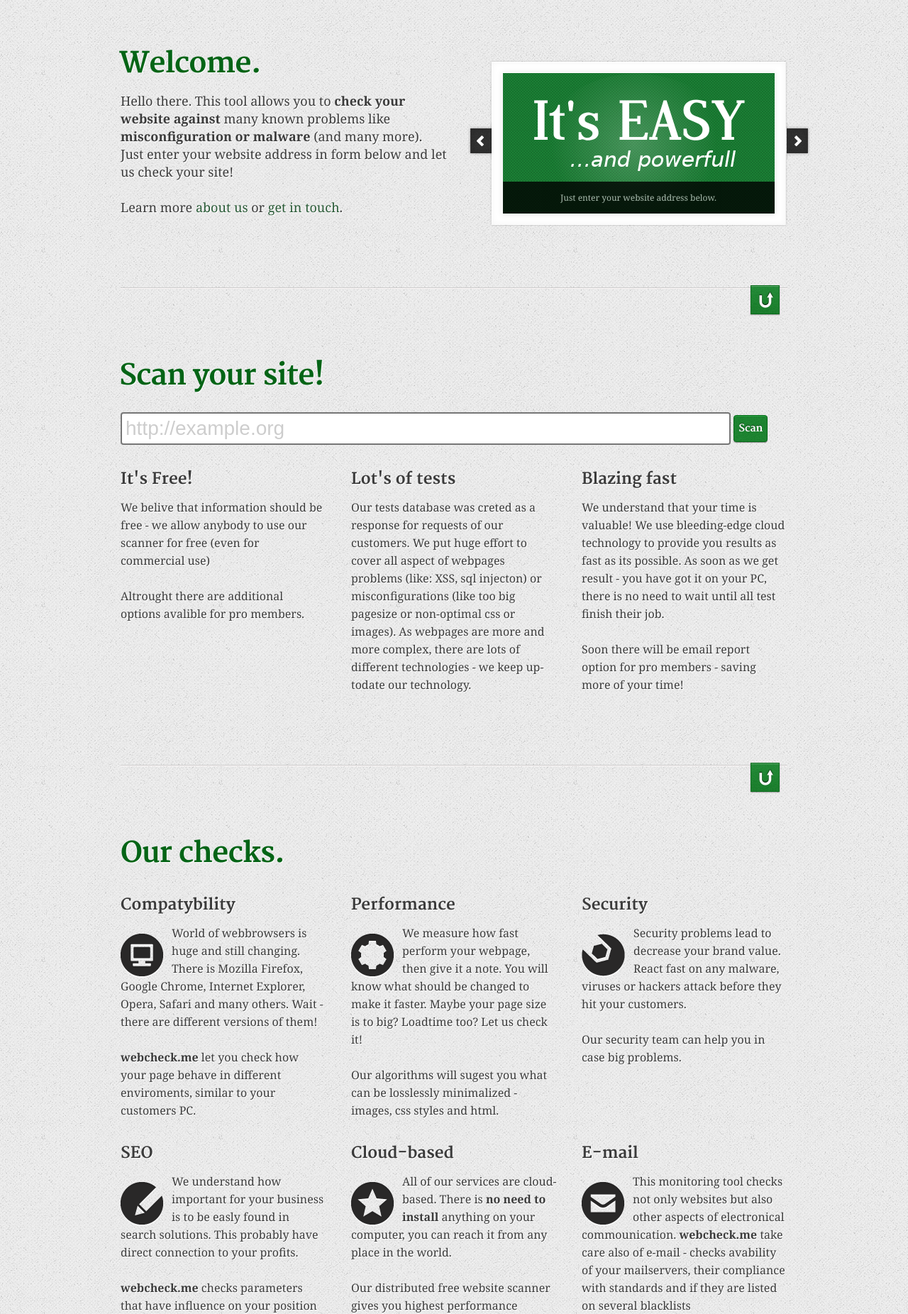
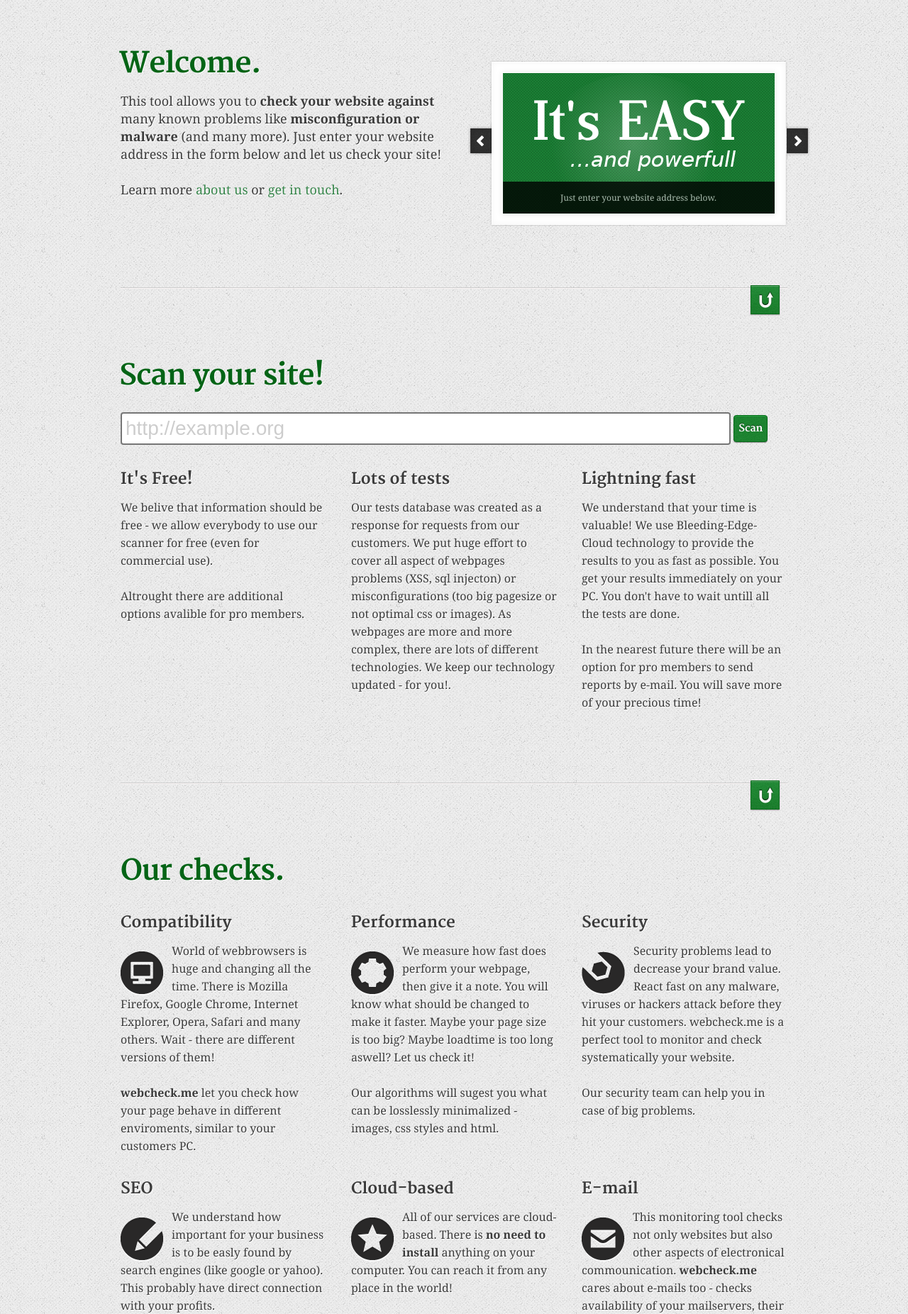
Before and after one commit to neutrinus/wh-webscanner, a Django app: page / in a window 1280 px wide. Shown: the part 70-1922 px from the top of the page at 71% size. Run offline with Django 3.2, Linux system fonts and the light colour scheme; parts of the project's set-up code (start-up, migrations or seed data) failed here and were passed over; some libraries are stand-ins or nearby versions.

Commit message:
importance in plugins

```diff
--- a/webscanner/scanner/models.py
+++ b/webscanner/scanner/models.py
@@ -109,7 +109,7 @@ class Results(models.Model):
     output_desc         =   models.CharField(max_length=10000)
     output_full         =   models.CharField(max_length=10000)
 
-    # used to calculate overal note rank in results (1-10))
+    # used to calculate overal note rank in results (1-5))
     importance          =   models.IntegerField(default=2)
 
     creation_date       =   models.DateTimeField(auto_now_add=True)
--- a/webscanner/scanner/plugins/check_clamav.py
+++ b/webscanner/scanner/plugins/check_clamav.py
@@ -46,8 +46,7 @@ class PluginClamav(PluginMixin):
             numberofthreats = int(re.search('Infected files: (?P<kaczka>[0-9]*)',output).group('kaczka'))
 
             from scanner.models import Results
-            res = Results(test=command.test)
-            res.group = RESULT_GROUP.security
+            res = Results(test=command.test,group = RESULT_GROUP.security, importance=5)
             res.output_desc = unicode(_("Antivirus check"))
 
             if numberofthreats > 0:
@@ -57,9 +56,6 @@ class PluginClamav(PluginMixin):
                 res.status = RESULT_STATUS.success
                 res.output_full = unicode(_("Our antivirus claims that there is no infected files on your website."))
             res.save()
-
-
-
 
             #as plugin finished - its success
             return STATUS.success
--- a/webscanner/scanner/plugins/check_dns_mail_rbl.py
+++ b/webscanner/scanner/plugins/check_dns_mail_rbl.py
@@ -61,8 +61,7 @@ class PluginDNSmailRBL(PluginMixin):
                 results += "<br />"
 
 
-            res = Results(test=command.test)
-            res.group = RESULT_GROUP.mail
+            res = Results(test=command.test, group = RESULT_GROUP.mail, importance=4)
             res.output_desc = unicode(_("Mailservers on DNSBL blacklists (RBL)") )
             if blacklisted == 0:
                 res.output_full = unicode(_("<p>None of your mailservers are listed on RBL. Details: <code>%s</code></p>"%(results) ))
--- a/webscanner/scanner/plugins/check_domainexpdate.py
+++ b/webscanner/scanner/plugins/check_domainexpdate.py
@@ -48,11 +48,10 @@ class PluginDomainExpireDate(PluginMixin):
                     dt = date.fromtimestamp(mktime(domainexp))
 
                     from scanner.models import Results
-                    res = Results(test=command.test)
-                    res.group = RESULT_GROUP.general
+                    res = Results(test=command.test, group = RESULT_GROUP.general, importance=5)
 
                     res.output_desc = unicode(_("Domain expiration date") )
-                    if dt - date.today() > timedelta(days=29):
+                    if dt - date.today() > timedelta(days=20):
                         res.output_full = unicode(_("<p>Your domain will be valid till %s. There is still %s days to renew it.</p>"%(dt, (dt - date.today()).days )) )
                         res.status = RESULT_STATUS.success
                     else:
--- a/webscanner/scanner/plugins/check_http_code.py
+++ b/webscanner/scanner/plugins/check_http_code.py
@@ -52,8 +52,7 @@ class PluginCheckHTTPCode(PluginMixin):
 
             #check http_status 200>X>300
             from scanner.models import Results
-            res = Results(test=command.test)
-            res.group = RESULT_GROUP.general
+            res = Results(test=command.test, group = RESULT_GROUP.general, importance=5)
             res.output_desc = unicode(_("HTTP return code"))
 
             if (int(httpstatus) > 199) & (int(httpstatus) < 399) :
@@ -71,8 +70,7 @@ class PluginCheckHTTPCode(PluginMixin):
             #check http encoding aceptation
             encoding = response.getheader("Content-Encoding")
 
-            res = Results(test=command.test)
-            res.group = RESULT_GROUP.general
+            res = Results(test=command.test, group = RESULT_GROUP.general, importance=1)
             res.output_desc = unicode(_("HTTP compresion"))
             if encoding:
                 res.status = RESULT_STATUS.success
--- a/webscanner/scanner/plugins/check_pagerank.py
+++ b/webscanner/scanner/plugins/check_pagerank.py
@@ -128,8 +128,7 @@ class PluginPagerank(PluginMixin):
         try:
             rank = get_pagerank(domain)
 
-            res = Results(test=command.test)
-            res.group = RESULT_GROUP.seo
+            res = Results(test=command.test, group = RESULT_GROUP.seo, importance=1)
             res.output_desc = unicode(_("google pagerank") )
             res.output_full = unicode(_("<p>Your website pagerank is %s.</p>"%(rank ) ))
             res.status = RESULT_STATUS.info
@@ -137,8 +136,7 @@ class PluginPagerank(PluginMixin):
 
 
             (popularity_rank,reach_rank) = get_alexa_rank(domain)
-            res = Results(test=command.test)
-            res.group = RESULT_GROUP.seo
+            res = Results(test=command.test, group = RESULT_GROUP.seo, importance=1)
             res.output_desc = unicode(_("alexa pagerank") )
             res.output_full = unicode(_("<p>Alexa collects statistics about visits by internet users to websites through the Alexa Toolbar. Based on the collected data, Alexa computes site ranking.</p> <p>Ranking for your site:</p> <li>popularity rank: %s</li> <li>reachability rank: %s</li>"%(popularity_rank,reach_rank ) ))
             res.status = RESULT_STATUS.info
--- a/webscanner/scanner/static/css/style.css
+++ b/webscanner/scanner/static/css/style.css
@@ -96,7 +96,7 @@ p.intro { font-size: 18px; }
 
 /* links */
 a:link, a:visited {
-    color: #285935;
+    color: #36854a;
     text-decoration: none;
     outline: 0;
 }
--- a/webscanner/templates/index.html
+++ b/webscanner/templates/index.html
@@ -18,7 +18,7 @@
         <div class="intro-box">
            <h1>Welcome.</h1>
 
-           <p class="intro">Hello there. This tool allows you to <b>check your website against</b> many known problems like <b>misconfiguration or malware</b> (and many more). Just enter your website address in form below and let us check your site!</p>
+           <p class="intro">This tool allows you to <b>check your website against</b> many known problems like <b>misconfiguration or malware</b> (and many more). Just enter your website address in the form below and let us check your site!</p>
 
            <p class="intro">Learn more <a href="#about-us">about us</a>  or <a href="#contact">get in touch</a>.</p>
 
@@ -133,23 +133,22 @@
             <div class="row">
                 <section class="col">
                     <h2>It's Free!</h2>
-                    <p>We belive that information should be free - we allow anybody to use our scanner for free (even for commercial use)</p>
+                    <p>We belive that information should be free - we allow everybody to use our scanner for free (even for commercial use).</p>
                     <p>Altrought there are additional options avalible for pro members.</p>
                 </section>
                 <section class="col mid">
-                    <h2>Lot's of tests</h2>
-                    <p>Our tests database was creted as a response for requests of our customers. We put huge
-                    effort to cover all aspect of webpages problems (like: XSS, sql injecton) or misconfigurations
-                    (like too big pagesize or non-optimal css or images). As webpages are more and more complex, there are lots
-                    of different technologies - we keep up-todate our technology. </p>
+                    <h2>Lots of tests</h2>
+                    <p>Our tests database was created as a response for requests from our customers. We put huge
+                    effort to cover all aspect of webpages problems (XSS, sql injecton) or misconfigurations
+                    (too big pagesize or not optimal css or images). As webpages are more and more complex, there are lots
+                    of different technologies. We keep our technology updated - for you!. </p>
                 </section>
 
                 <section class="col">
-                    <h2>Blazing fast</h2>
-
-                    <p>We understand that your time is valuable! We use bleeding-edge cloud technology to provide you results as fast as its possible.
-                    As soon as we get result - you have got it on your PC, there is no need to wait until all test finish their job.</p>
-                    <p>Soon there will be email report option for pro members - saving more of your time!</p>
+                    <h2>Lightning fast</h2>
+                    <p>We understand that your time is valuable! We use Bleeding-Edge-Cloud technology to provide the results to you as fast as possible.
+                    You get your results immediately on your PC. You don't have to wait untill all the tests are done.</p>
+                    <p>In the nearest future there will be an option for pro members to send reports by e-mail. You will save more of your precious time!</p>
 
                 </section>
             </div>
@@ -165,22 +164,22 @@
 
              <div class="row no-bottom-margin">
                 <section class="col">
-                    <h2>Compatybility</h2>
+                    <h2>Compatibility</h2>
 
-                    <p><img class="align-left" alt="" src="{{ STATIC_URL }}images/services/webdesign.png" />World of webbrowsers is huge and still changing. There is Mozilla Firefox, Google Chrome, Internet Explorer, Opera, Safari and many others. Wait - there are different versions of them!</p>
+                    <p><img class="align-left" alt="" src="{{ STATIC_URL }}images/services/webdesign.png" />World of webbrowsers is huge and changing all the time. There is Mozilla Firefox, Google Chrome, Internet Explorer, Opera, Safari and many others. Wait - there are different versions of them!</p>
                     <p><b>webcheck.me</b> let you check how your page behave in different enviroments, similar to your customers PC.</p>
                 </section>
                 <section class="col mid">
                     <h2>Performance</h2>
 
-                    <p><img class="align-left" alt="" src="{{ STATIC_URL }}images/services/webdevelopment.png" />We measure how fast perform your webpage, then give it a note. You will know what should be changed to make it faster. Maybe your page size is to big? Loadtime too? Let us check it!</p>
+                    <p><img class="align-left" alt="" src="{{ STATIC_URL }}images/services/webdevelopment.png" />We measure how fast does perform your webpage, then give it a note. You will know what should be changed to make it faster. Maybe your page size is too big? Maybe loadtime is too long aswell? Let us check it!</p>
                     <p>Our algorithms will sugest you what can be losslessly minimalized - images, css styles and html. </p>
                 </section>
 
                 <section class="col">
                     <h2>Security</h2>
-                    <p><img class="align-left" alt="" src="{{ STATIC_URL }}images/services/seo-services.png" />Security problems lead to decrease your brand value. React fast on any malware, viruses or hackers attack before they hit your customers.</p>
-                    <p>Our security team can help you in case big problems.  </p>
+                    <p><img class="align-left" alt="" src="{{ STATIC_URL }}images/services/seo-services.png" />Security problems lead to decrease your brand value. React fast on any malware, viruses or hackers attack before they hit your customers. webcheck.me is a perfect tool to monitor and check systematically your website.</p>
+                    <p>Our security team can help you in case of big problems.  </p>
 
                 </section>
             </div>
@@ -188,20 +187,20 @@
             <div class="row">
                 <section class="col">
                     <h2>SEO</h2>
-                    <p><img class="align-left" alt="" src="{{ STATIC_URL }}images/services/print-design.png" />We understand how important for your business is to be easly found in search solutions. This probably have direct connection to your profits.</p>
-                    <p><b>webcheck.me</b> checks parameters that have influence on your position in google search. We want to help your customers reach you! </p>
+                    <p><img class="align-left" alt="" src="{{ STATIC_URL }}images/services/print-design.png" />We understand how important for your business is to be easly found by search engines (like google or yahoo). This probably have direct connection with your profits.</p>
+                    <p><b>webcheck.me</b> checks parameters that have influence on your position in google search. We want to help your customers to reach you! </p>
                 </section>
                 <section class="col mid">
                     <h2>Cloud-based</h2>
 
-                    <p><img class="align-left" alt="" src="{{ STATIC_URL }}images/services/logo-design-and-branding.png" />All of our services are cloud-based. There is <b>no need to install</b> anything on your computer, you can reach it from any place in the world.</p>
+                    <p><img class="align-left" alt="" src="{{ STATIC_URL }}images/services/logo-design-and-branding.png" />All of our services are cloud-based. There is <b>no need to install</b> anything on your computer. You can reach it from any place in the world!</p>
 
-                    <p>Our distributed free website scanner gives you highest performance connected with high availability. <b>webcheck.me</b> was created to be just a handy tool. </p>
+                    <p>Our distributed free website scanner gives you highest performance connected with high availability. <b>webcheck.me</b> was created to be a handy tool. </p>
                 </section>
 
                 <section class="col">
                     <h2>E-mail</h2>
-                    <p><img class="align-left" alt="" src="{{ STATIC_URL }}images/services/newsletter.png" />This monitoring tool checks not only websites but also other aspects of electronical commounication. <b>webcheck.me</b> take care also of e-mail - checks avability of your mailservers, their compliance with standards and  if they are listed on several blacklists</p>
+                    <p><img class="align-left" alt="" src="{{ STATIC_URL }}images/services/newsletter.png" />This monitoring tool checks not only websites but also other aspects of electronical commounication. <b>webcheck.me</b> cares about e-mails too - checks availability of your mailservers, their compliance with standards and  if they are listed or not on any blacklists</p>
                     <p></p>
                     </section>
             </div>
@@ -516,7 +515,7 @@
       </section>-->
 
       <!-- contact -->
-      <section id="contact" class="clearfix">
+ <!--     <section id="contact" class="clearfix">
 
             <h1>Get in touch.</h1>
 
@@ -601,7 +600,7 @@
 
             <a class="back-to-top" href="#main">Back to Top</a>
 
-     </section>
+     </section>-->
 
 
      <script>
```
Also changed, not shown: webscanner/scanner/plugins/check_dns.py (+3 -7 lines), webscanner/scanner/plugins/check_dns_mail.py (+3 -6 lines), webscanner/scanner/plugins/check_googlesb.py (+4 -5 lines), webscanner/scanner/plugins/check_mail.py (+4 -8 lines), webscanner/scanner/plugins/check_w3c_valid.py (+1 -12 lines), webscanner/templates/results.html (+8 -5 lines).
